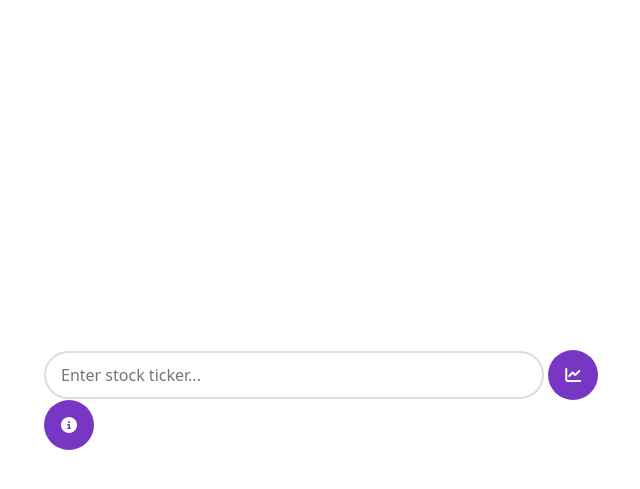
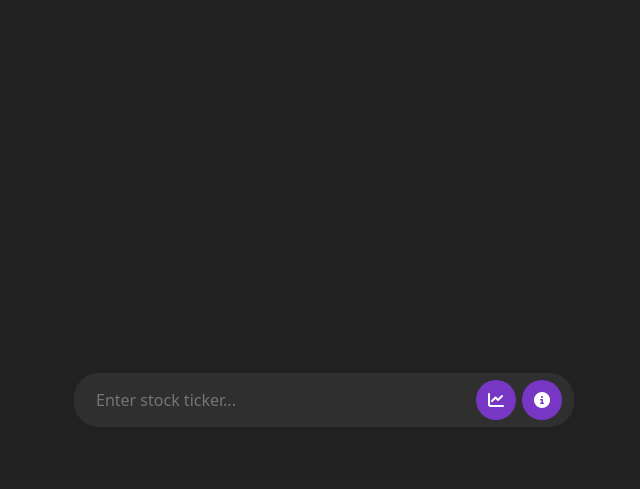
Before and after one commit to dylannguyennn/QuikStok, a Flask app: page / in a window 1280 px wide. Shown: the top 489 px of the page, without its empty margins (316-956 px from the left). Run offline with Flask 3, Linux system fonts and the light colour scheme.

Commit message:
Changed styling and colors

```diff
--- a/static/css/styles.css
+++ b/static/css/styles.css
@@ -13,31 +13,57 @@
     transform: translate(-50%, -50%);
 }
 .search-box {
+    width: 100%;
+}
+
+.search-form {
+    width: 100%;
+}
+
+.input-group {
     display: flex;
-    gap: 10px;
+    align-items: center;
+    background: #2f2f2f;
+    border: 2px solid #2f2f2f;
+    border-radius: 25px;
+    padding: 5px 10px;
+    width: 100%;
+    min-width: 500px;
 }
+
 .search-input {
-    flex: 2;
-    min-width: 500px;
-    padding: 10px 15px;
-    border: 2px solid #ddd;
-    border-radius: 25px;
+    flex: 1;
+    min-width: 0;
+    padding: 8px 10px;
+    border: none;
+    border-radius: 0;
     font-size: 16px;
-    transition: border-color 0.3s;
+    background: transparent;
+    color: #ececec;
 }
+
 .search-input:focus {
-    border-color: #7737c4;
     outline: none;
 }
+
+.button-group {
+    display: flex;
+    gap: 6px;
+    margin-left: 10px;
+}
+
 .icon-btn {
-    width: 50px;
-    height: 50px;
+    width: 40px;
+    height: 40px;
     border-radius: 50%;
     border: none;
     background: #7737c4;
     color: white;
     cursor: pointer;
     transition: background 0.3s;
+    display: flex;
+    align-items: center;
+    justify-content: center;
 }
 .icon-btn:hover {
     background: #8d5ec4;
--- a/templates/home.html
+++ b/templates/home.html
@@ -9,17 +9,21 @@
     <link rel="stylesheet" href="{{ url_for('static', filename='css/transitions.css') }}">
     <link rel="stylesheet" href="{{ url_for('static', filename='css/styles.css') }}">
 </head>
-<body>
+<body style="background-color: #212121;">
     <div class="search-container" id="main-container">
     <div class="search-box">
-        <form action="/info" method="POST" id="searchForm" onsubmit="startTransition(event)">
+        <form action="/info" method="POST" id="searchForm" onsubmit="startTransition(event)" class="search-form">
+            <div class="input-group">
                 <input type="text" class="search-input" name="ticker" placeholder="Enter stock ticker..." required>
+                <div class="button-group">
                     <button type="submit" formaction="/analyze" class="icon-btn" title="Analyze">
                         <i class="fas fa-chart-line"></i>
                     </button>
                     <button type="submit" formaction="/info" class="icon-btn" title="Get Info">
                         <i class="fas fa-info-circle"></i>
                     </button>
+                </div>
+            </div>
         </form>
     </div>
     </div>
```
Also changed, not shown: templates/analysis.html (+14 -0 lines), templates/stockinfo.html (+9 -3 lines). Lines whose indentation alone changed are shown as unchanged.
